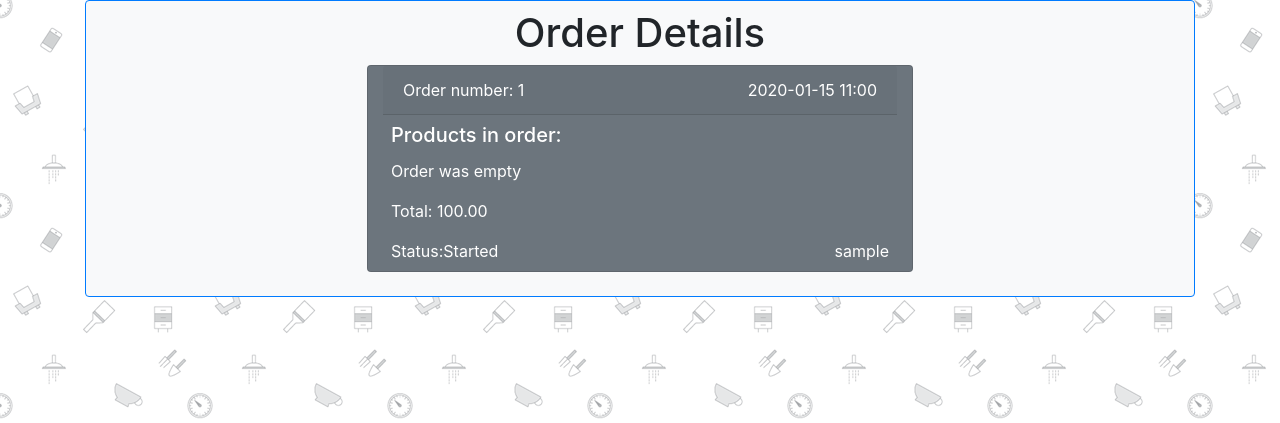
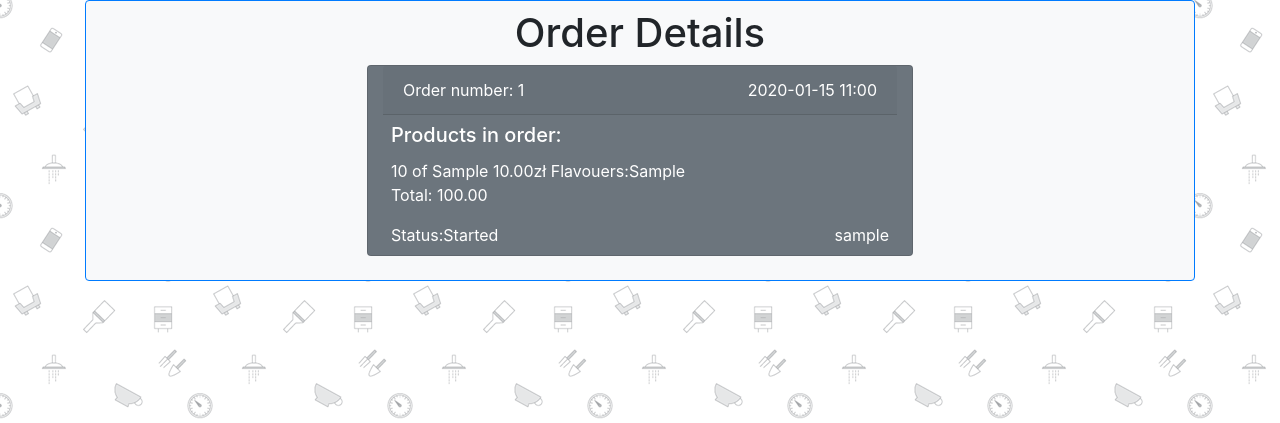
Before and after one commit to destro6984/LynxWasp, a Django app: page /detail-order/1 in a window 1280 px wide. Shown: the part 60-483 px from the top of the page. Run offline with Django 3.2, Linux system fonts and the light colour scheme; a user stored in the database is signed in; tables that the repository leaves empty hold one stand-in row (values such as "Sample post"); some libraries are stand-ins or nearby versions.

Commit message:
fix details of orders

```diff
--- a/product_manager_ices/models.py
+++ b/product_manager_ices/models.py
@@ -32,7 +32,7 @@ class Order(models.Model):
     status = models.CharField(max_length=9, choices=STATUS_CHOICE,default=1)
 
     def __str__(self):
-        return f"Order content:{'self.ices_ordered.all()'} {self.time_sell} status: {self.status}"
+        return f"User:{self.worker_owner} selltime: {self.time_sell} status: {self.status}"
 
 
     def get_total(self):
@@ -48,7 +48,7 @@ class OrderItem(models.Model):
     quantity = models.IntegerField(default=1)
     order=models.ManyToManyField(Order,related_name="orderitem")
     def __str__(self):
-        return f"{self.quantity} of {self.ice.type} {self.ice.price}zł Flavouers:{'/'.join([str(flav) for flav in self.flavour.all()])} order{self.order.all()}"
+        return f"{self.quantity} of {self.ice.type} {self.ice.price}zł Flavouers:{'/'.join([str(flav) for flav in self.flavour.all()])}"
 
     def get_total_ice_price(self):
         return self.quantity * self.ice.price
--- a/templates/product_manager_ices/order_detail.html
+++ b/templates/product_manager_ices/order_detail.html
@@ -15,7 +15,8 @@
             <div class="card-body p-2">
                 <h5 class="card-title">Products in order:</h5>
                 <ul class="list-unstyled">
-                    {% for product in object.ices_ordered.all %}
+{#                {{ object.orderitem }}#}
+                    {% for product in object.orderitem.all %}
                         <li>{{ product }}</li>
 
                     {% empty %}
```
Also changed, not shown: product_manager_ices/migrations/0001_initial.py, product_manager_ices/migrations/0002_order_worker_owner.py, product_manager_ices/migrations/0003_auto_20191102_1521.py (deleted), product_manager_ices/migrations/0004_auto_20191103_1648.py (deleted), product_manager_ices/migrations/0005_auto_20191104_2051.py (deleted), users_app/migrations/0001_initial.py.
